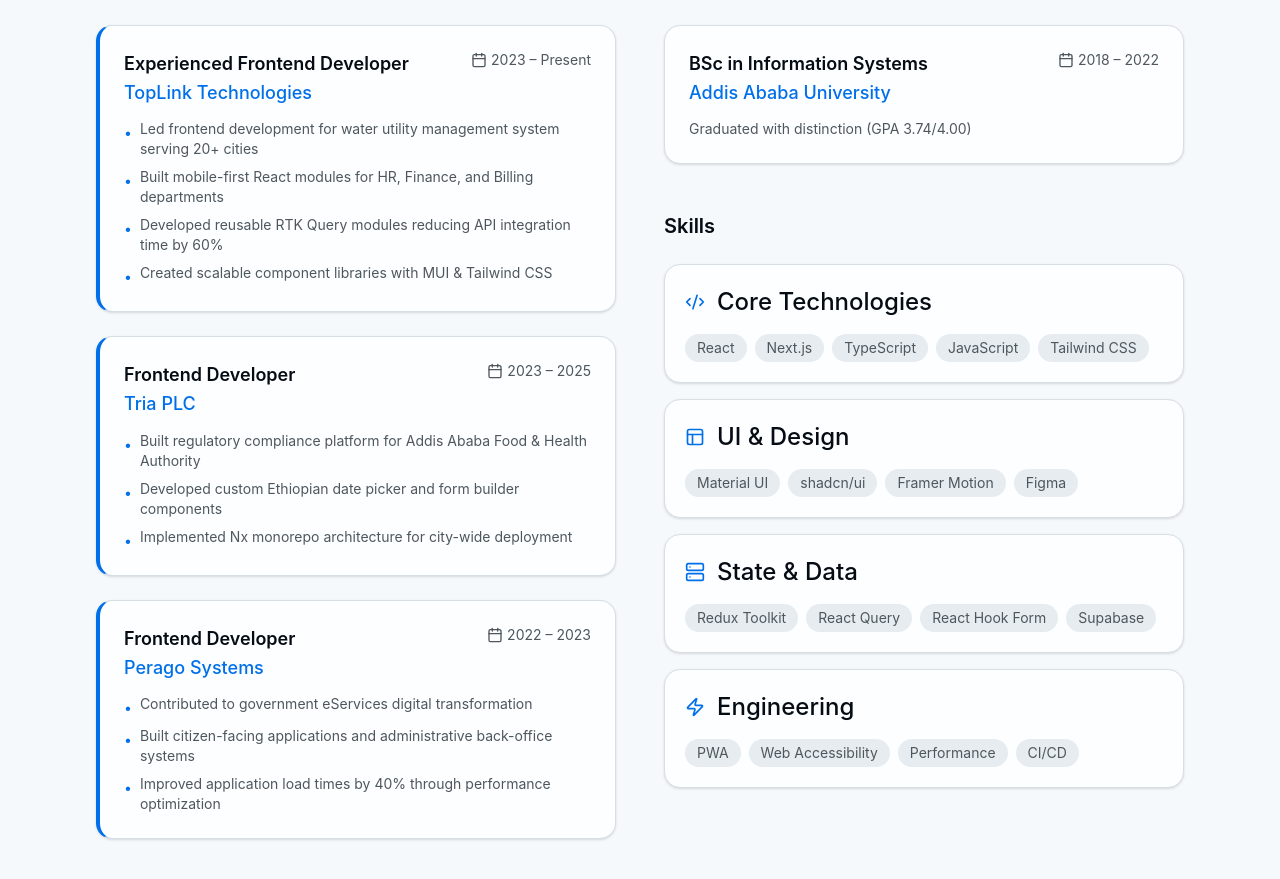
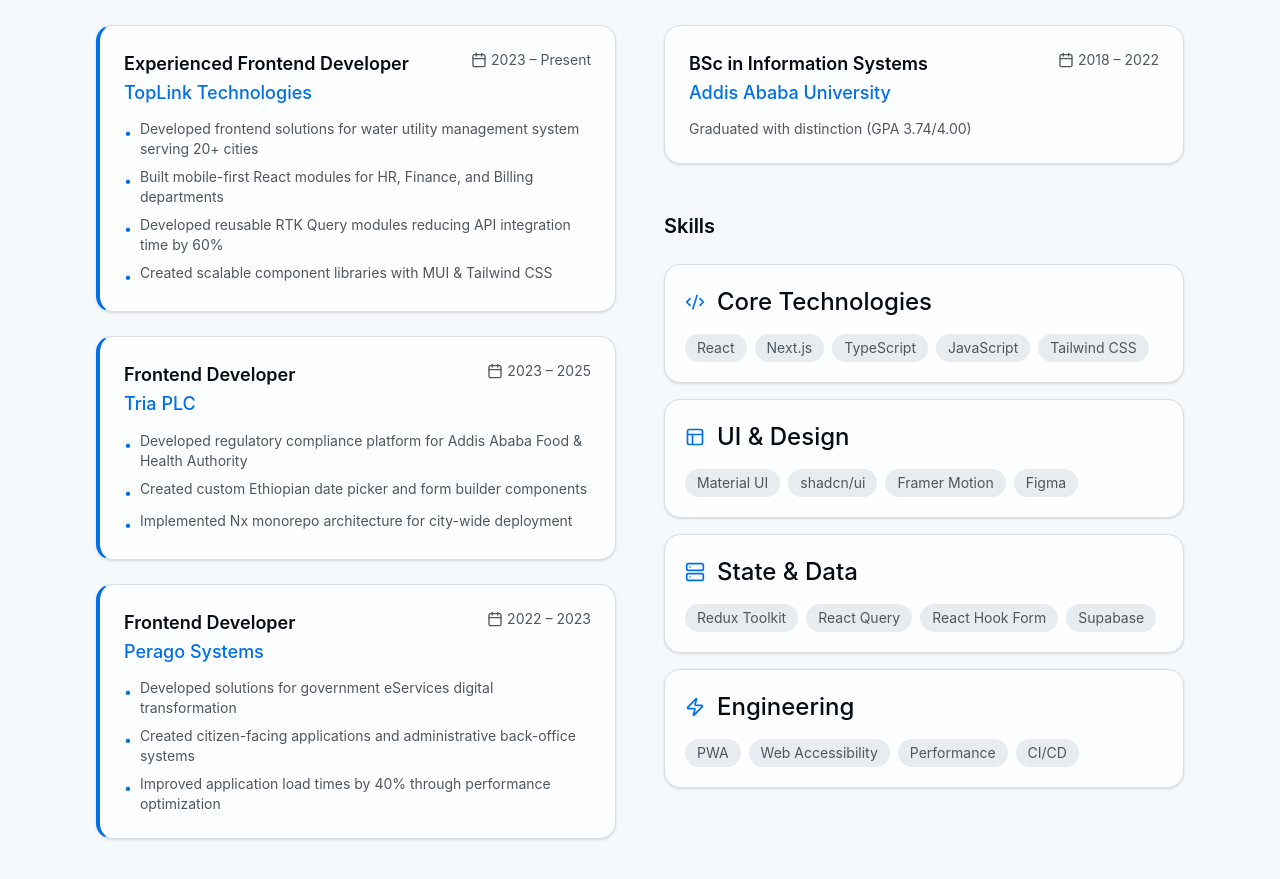
Before and after one commit to Mulugeta-sPublishedProjects/my-personal-website, a Next.js app: page / in a window 1280 px wide. Shown: the part 1786-2665 px from the top of the page. Built offline with nearby package versions, Linux system fonts and the light colour scheme.

Commit message:
Update expertise section text for consistency

```diff
--- a/src/components/sections/expertise.tsx
+++ b/src/components/sections/expertise.tsx
@@ -17,7 +17,7 @@ const experiences = [
     role: "Experienced Frontend Developer",
     period: "2023 – Present",
     achievements: [
-      "Led frontend development for water utility management system serving 20+ cities",
+      "Developed frontend solutions for water utility management system serving 20+ cities",
       "Built mobile-first React modules for HR, Finance, and Billing departments",
       "Developed reusable RTK Query modules reducing API integration time by 60%",
       "Created scalable component libraries with MUI & Tailwind CSS",
@@ -28,8 +28,8 @@ const experiences = [
     role: "Frontend Developer",
     period: "2023 – 2025",
     achievements: [
-      "Built regulatory compliance platform for Addis Ababa Food & Health Authority",
-      "Developed custom Ethiopian date picker and form builder components",
+      "Developed regulatory compliance platform for Addis Ababa Food & Health Authority",
+      "Created custom Ethiopian date picker and form builder components",
       "Implemented Nx monorepo architecture for city-wide deployment",
     ],
   },
@@ -38,8 +38,8 @@ const experiences = [
     role: "Frontend Developer",
     period: "2022 – 2023",
     achievements: [
-      "Contributed to government eServices digital transformation",
-      "Built citizen-facing applications and administrative back-office systems",
+      "Developed solutions for government eServices digital transformation",
+      "Created citizen-facing applications and administrative back-office systems",
       "Improved application load times by 40% through performance optimization",
     ],
   },
```
